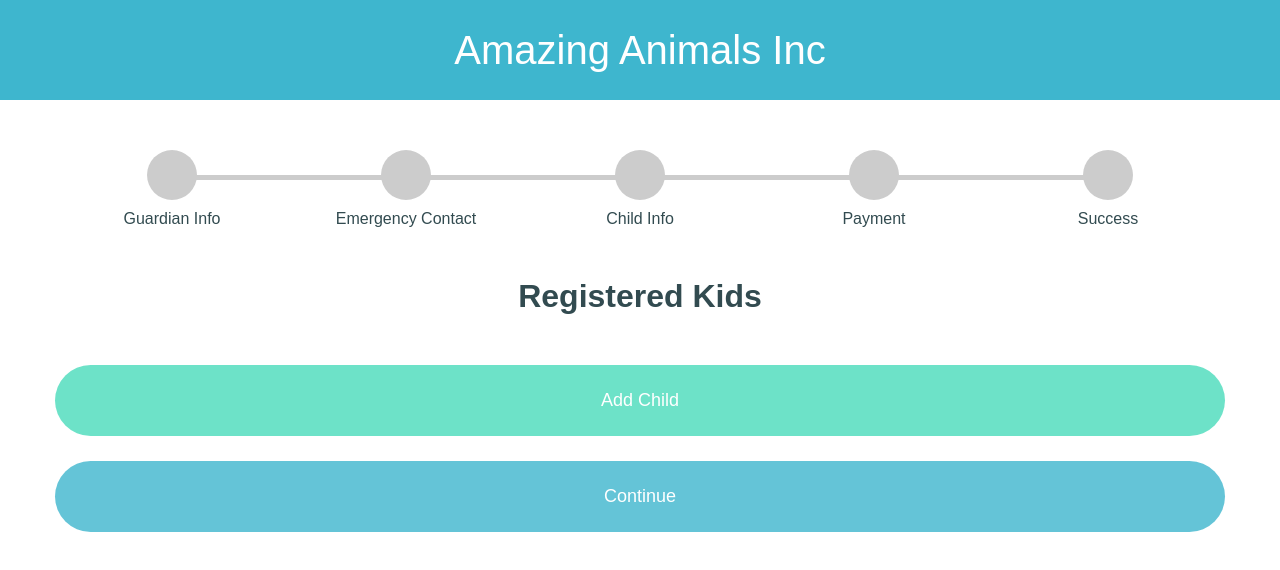
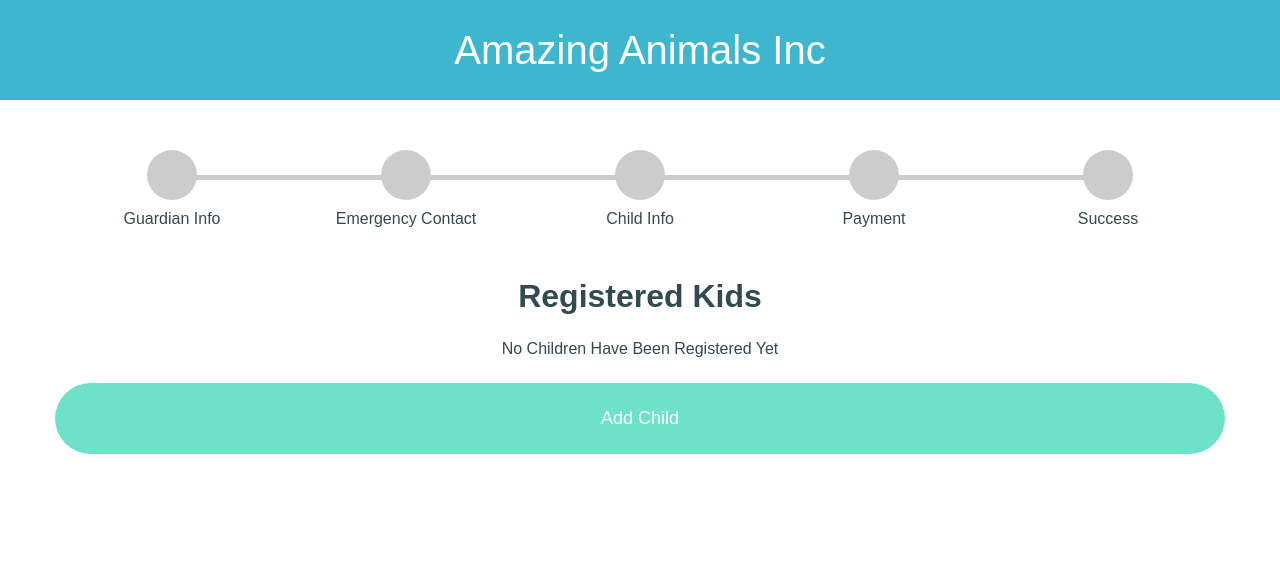
Before and after one commit to luxway/kids-night-out, a React (Create React App) app: page /child in a window 1280 px wide. Shown: the top 570 px of the page. Built offline with nearby package versions, Linux system fonts and the light colour scheme.

Commit message:
Updated registed check from testing

```diff
--- a/src/pages/ChildList.js
+++ b/src/pages/ChildList.js
@@ -6,7 +6,7 @@ import {ChildrenList} from '../sections/main'
 
 const ChildList = () => {
     const [child] = useContext(ChildContext)
-    const childRegistered = child.length < 1
+    const childRegistered = child.length > 0
     const history = useHistory()
 
     const handleAddClick = () => {
```
